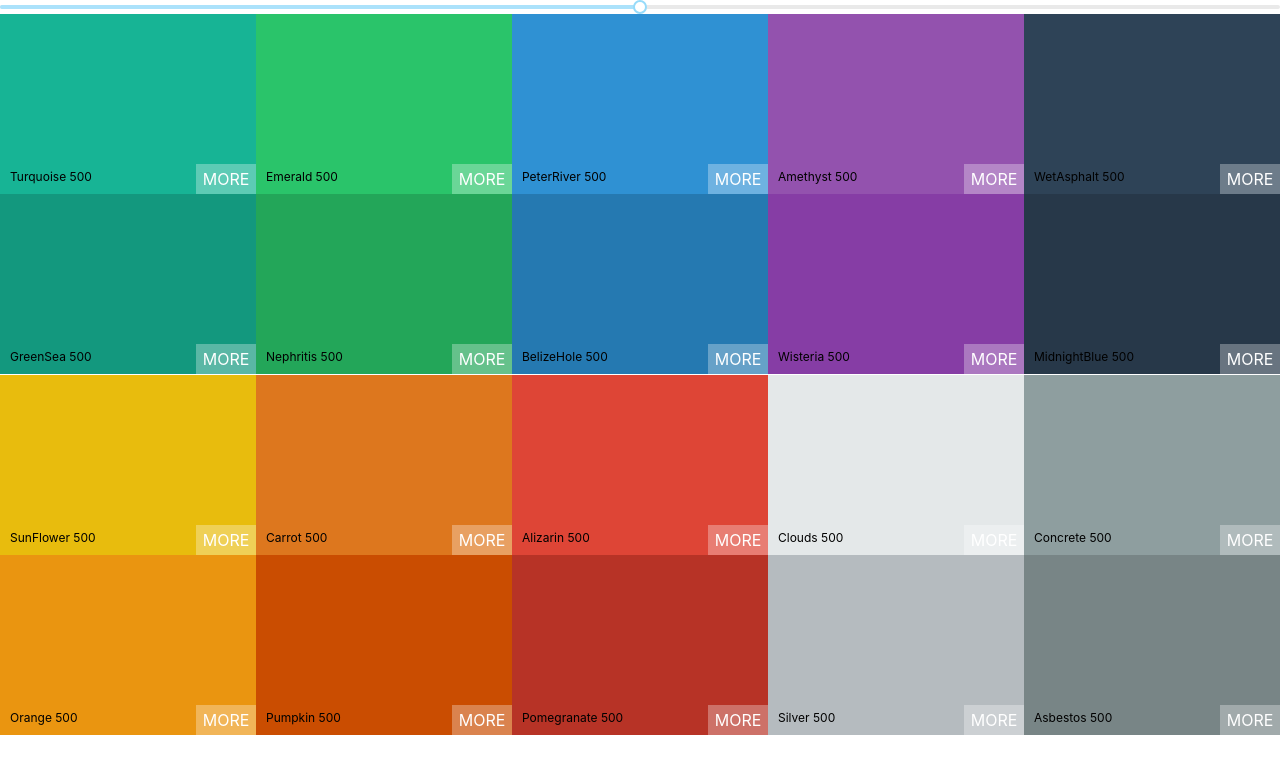
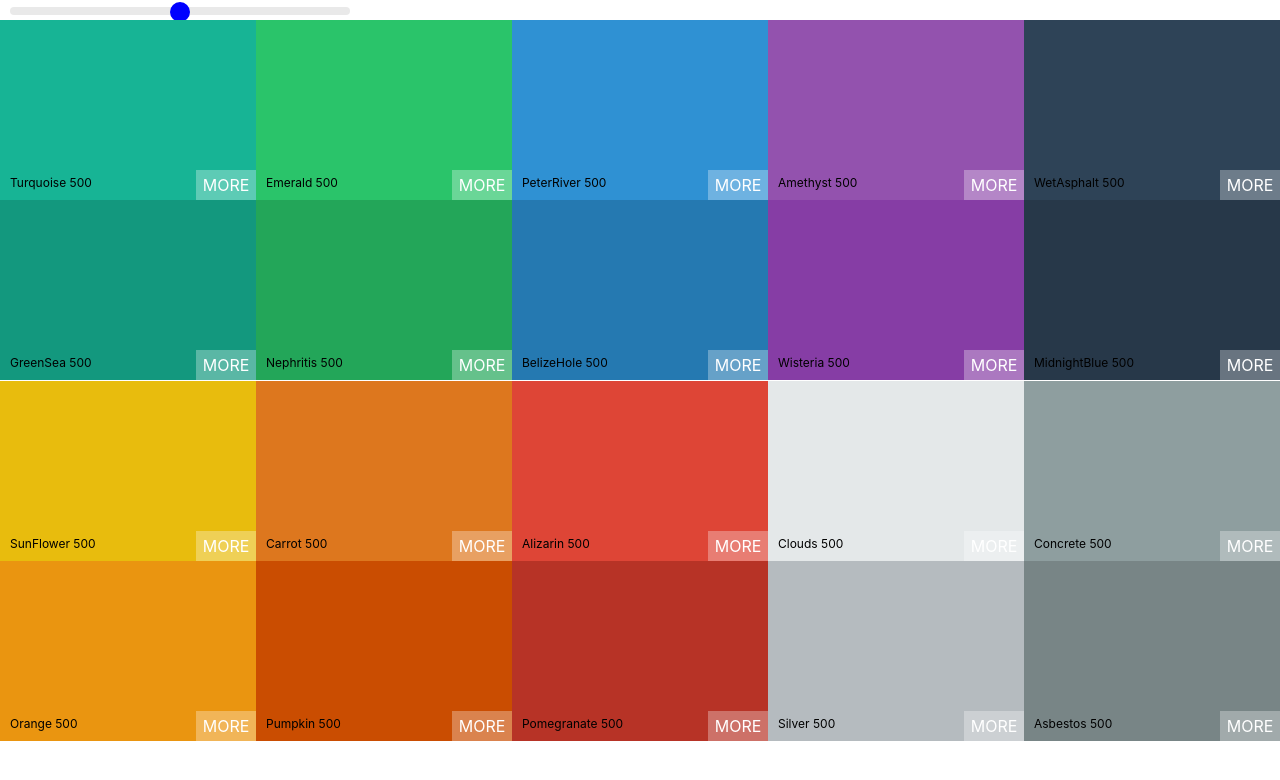
Before and after one commit to Nnaji-Victor/colorful, a React (Create React App) app: page / in a window 1280 px wide. Shown: the top 780 px of the page. Built offline with nearby package versions, Linux system fonts and the light colour scheme.

Commit message:
add slider styling

```diff
--- a/src/components/Palette.css
+++ b/src/components/Palette.css
@@ -5,3 +5,26 @@
 .Palette-colors{
     height: 90%;
 }
+
+.slider{
+    width: 340px;
+    margin: 0 10px;
+    display: inline-block;
+}
+
+.rc-slider-track{
+    background-color: transparent !important;
+}
+
+.rc-slider-rail{
+    height: 8px !important;
+}
+
+.rc-slider-handle{
+    height:  20px !important;
+    width:  20px !important;
+    background-color: blue !important;
+    outline: none !important;
+    border: 2px solid blue !important;
+    box-shadow: none !important;
+}
--- a/src/components/Palette.js
+++ b/src/components/Palette.js
@@ -13,11 +13,13 @@ const Palette = (props) => {
     ))
     return (
         <div className="Palette">
-            <Slider defaultValue={level}
-            min ={100}
-            max ={900}
-            step={100}
-            onAfterChange = {changeLevel}/>
+            <div className="slider">
+                <Slider defaultValue={level}
+                min ={100}
+                max ={900}
+                step={100}
+                onAfterChange = {changeLevel}/>
+            </div>
             <div className="Palette-colors">
                 {colorboxes}
             </div>
```
